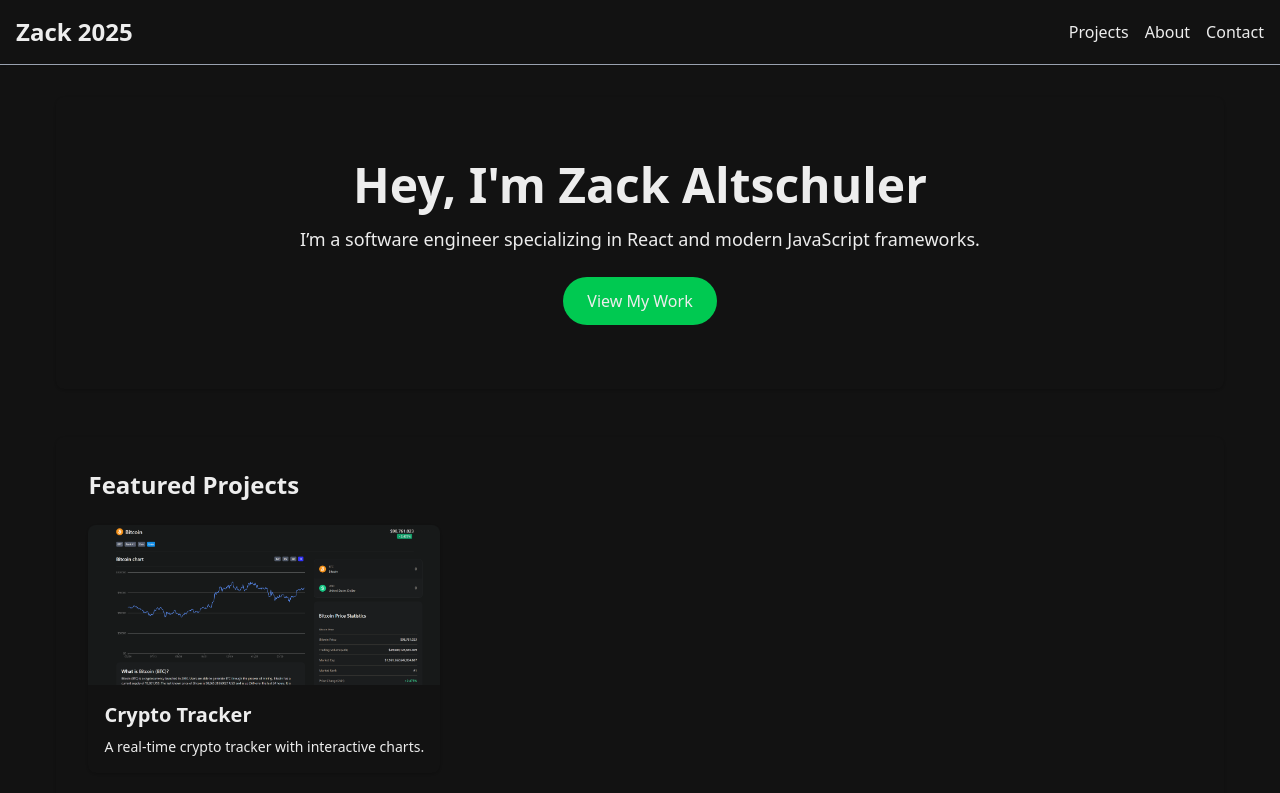
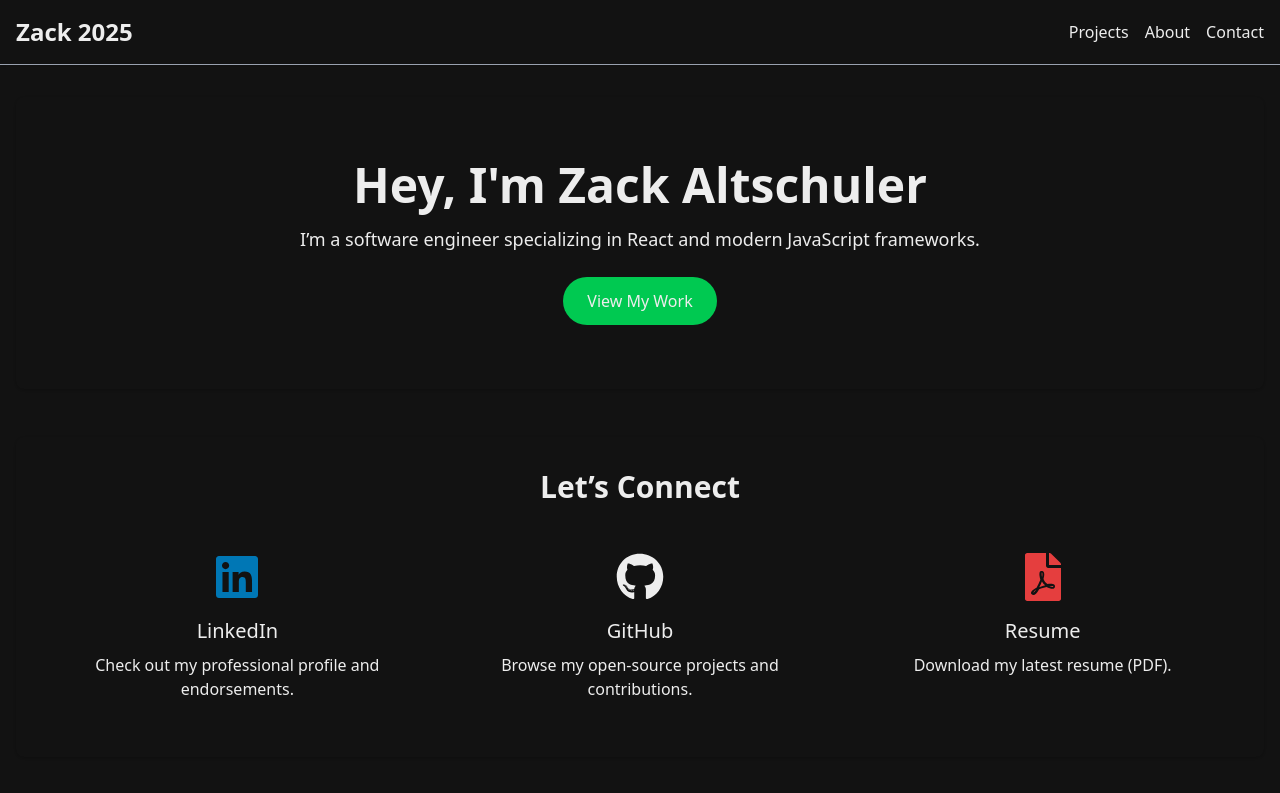
Before and after one commit to Altzack/Portfolio, a React (Vite) app: page / in a window 1280 px wide. Shown: the top 793 px of the page. Built offline with nearby package versions, Linux system fonts and the light colour scheme; the HTML template or start-up script is replaced by a standard one.

Commit message:
add lets connect section

```diff
--- a/src/pages/Home.jsx
+++ b/src/pages/Home.jsx
@@ -1,18 +1,7 @@
 import React from 'react';
 import { Link } from 'react-router-dom';
-import cryptoPic from '../assets/crypto.png'
 
-
-
-const projects = [
-  {
-    title: 'Crypto Tracker',
-    description: 'A real-time crypto tracker with interactive charts.',
-    image: cryptoPic,
-    url: 'https://cryptotrack-eight.vercel.app'
-  },
-];
-
+import { FaLinkedin, FaGithub, FaFilePdf } from 'react-icons/fa';
 
 export default function Home() {
 
@@ -32,27 +21,54 @@ export default function Home() {
         </Link>
       </section>
 
-      {/* Featured Projects */}
-      <section className="bg-surface p-8 rounded-lg shadow mb-8">
-      <h2 className="text-2xl font-semibold mb-6">Featured Projects</h2>
-      <div className="grid grid-cols-1 sm:grid-cols-2 lg:grid-cols-3 gap-6">
-        {projects.map((p) => (
-          <a
-            key={p.title}
-            href={p.url}
-            className="block bg-background rounded-lg overflow-hidden shadow hover:shadow-gray-800 transition"
-          >
-            <img
-              src={p.image}
-              alt={p.title}
-              className="w-full h-40 object-cover"
-            />
-            <div className="p-4">
-              <h3 className="text-xl font-bold text-text mb-2">{p.title}</h3>
-              <p className="text-secondary text-sm">{p.description}</p>
-            </div>
-          </a>
-        ))}
+      {/* Featured */}
+  <section className="bg-surface p-8 rounded-lg shadow mb-8">
+      <h2 className="text-3xl font-semibold mb-6 text-accent text-center">
+        Let’s Connect
+      </h2>
+
+      <div className="grid gap-6 sm:grid-cols-3">
+        {/* LinkedIn Card */}
+        <a
+          href="https://www.linkedin.com/in/zack-altschuler/"
+          target="_blank"
+          rel="noopener noreferrer"
+          className="flex flex-col items-center p-6 bg-background rounded-lg hover:shadow-lg transition"
+        >
+          <FaLinkedin className="text-accent mb-4" size={48} style={{ color: '#0077B5' }}/>
+          <h3 className="text-xl font-medium mb-2">LinkedIn</h3>
+          <p className="text-secondary text-center">
+            Check out my professional profile and endorsements.
+          </p>
+        </a>
+
+        {/* GitHub Card */}
+        <a
+          href="https://github.com/Altzack"
+          target="_blank"
+          rel="noopener noreferrer"
+          className="flex flex-col items-center p-6 bg-background rounded-lg hover:shadow-lg transition"
+        >
+          <FaGithub className="text-accent mb-4" size={48} />
+          <h3 className="text-xl font-medium mb-2">GitHub</h3>
+          <p className="text-secondary text-center">
+            Browse my open-source projects and contributions.
+          </p>
+        </a>
+
+        {/* Resume Card */}
+        <a
+          href="/resume.pdf"
+          target="_blank"
+          rel="noopener noreferrer"
+          className="flex flex-col items-center p-6 bg-background rounded-lg hover:shadow-lg transition"
+        >
+          <FaFilePdf className="text-accent mb-4" size={48} style={{ color: '#E53E3E' }}/>
+          <h3 className="text-xl font-medium mb-2">Resume</h3>
+          <p className="text-secondary text-center">
+            Download my latest resume (PDF).
+          </p>
+        </a>
       </div>
     </section>
 
```
Also changed, not shown: 1 other file (tests, documents, lock files or other folders).
